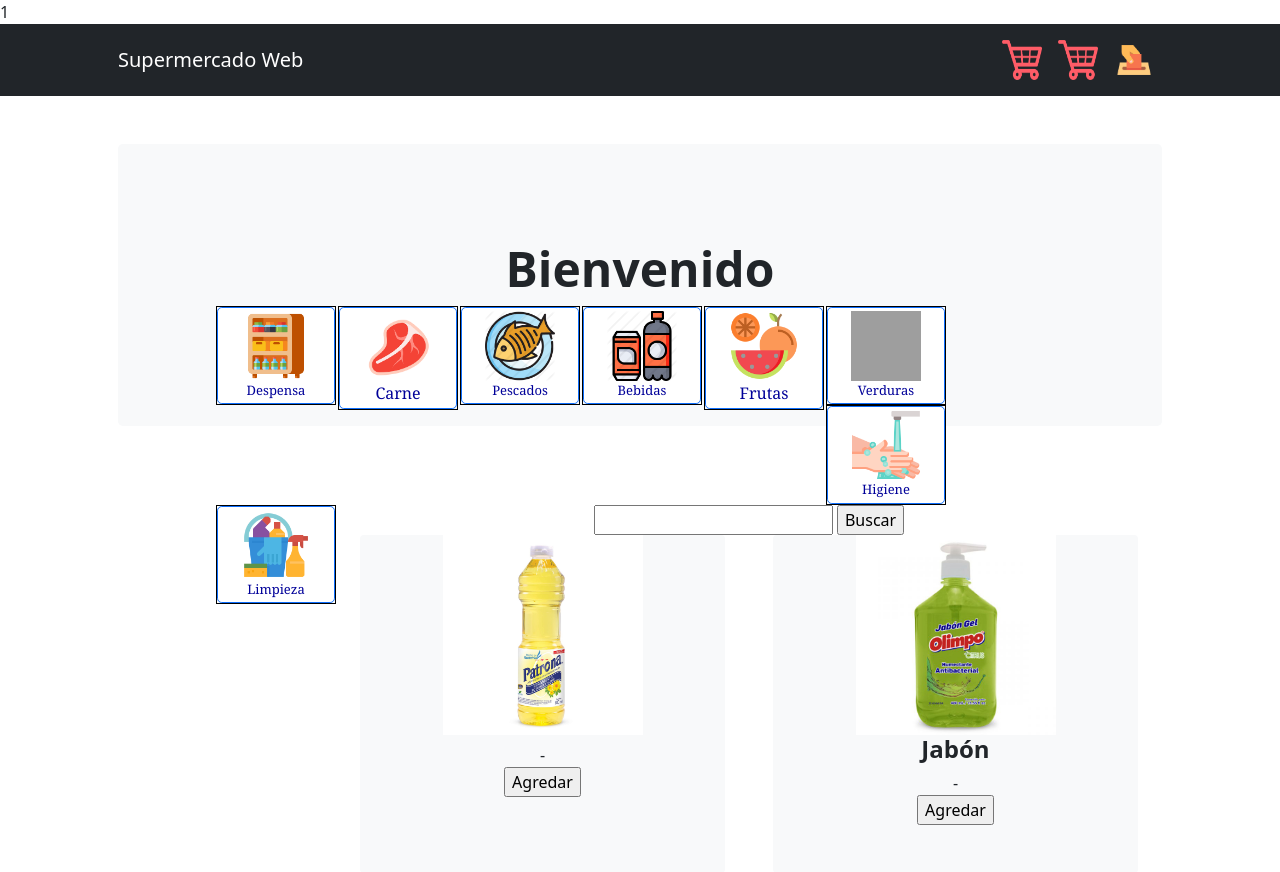
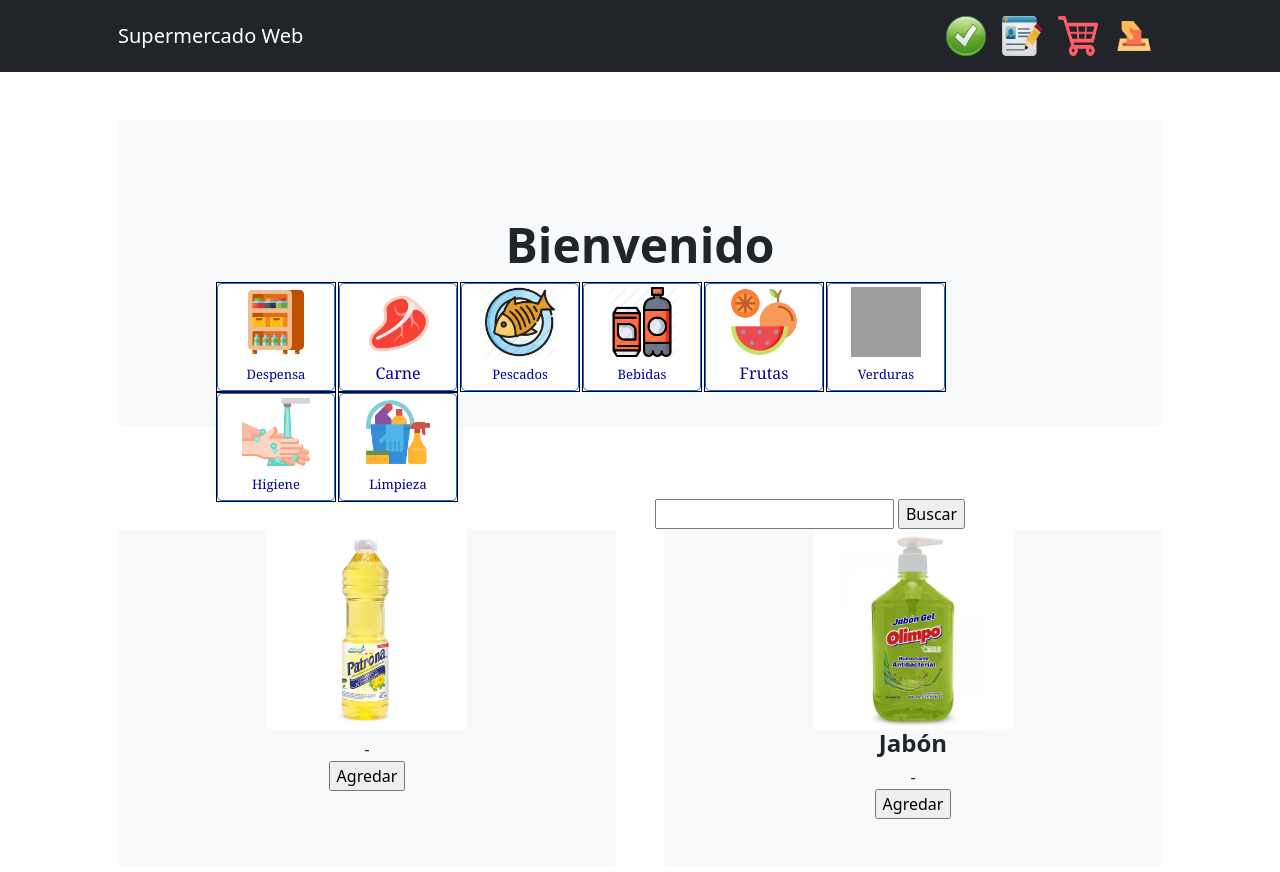
Before and after one commit to Kyung03/pagina_web, a PHP site: page /index.php in a window 1280 px wide. Shown: the top 872 px of the page. Run offline with PHP 8.4, Linux system fonts and the light colour scheme; the visitor is signed in with stand-in values (Sample User, id 1); data that the repository does not hold is empty; some libraries are stand-ins or nearby versions; grey boxes are pictures that could not be loaded.

Commit message:
Boton de x y check funcionando correctamente

```diff
--- a/index.php
+++ b/index.php
@@ -1,7 +1,7 @@
 <?php
 //if(isset($_SESSION['idusuario']))
 session_start();
-echo $_SESSION['idusuario'];
+
 include("conexion.php");
 $con=conectar();
 
@@ -33,21 +33,22 @@
                 <button class="navbar-toggler" type="button" data-bs-toggle="collapse" data-bs-target="#navbarSupportedContent" aria-controls="navbarSupportedContent" aria-expanded="false" aria-label="Toggle navigation"><span class="navbar-toggler-icon"></span></button>
                 <div class="collapse navbar-collapse" id="navbarSupportedContent">
                     <ul class="navbar-nav ms-auto mb-2 mb-lg-0">
-                        <li class="nav-item"><a class="nav-link active" aria-current="page" href="#!">                <img src="imagenes/menu/carrito.png"    width="40" height="40"></a></li>
+
                         <?php
                         if(isset($_SESSION['idusuario'])){
                         ?>
-                        <li class="nav-item"><a class="nav-link"                            href="index.php"><img src="imagenes/menu/carrito.png"   width="40" height="40"></a></li>
+                        <li class="nav-item"><a class="nav-link active" aria-current="page" href="#!">                <img src="imagenes/menu/check.png"    width="40" height="40"></a></li>
                         <?php
                         }
                         else{
+                        ?>
+                        <li class="nav-item"><a class="nav-link active" aria-current="page" href="#!">                <img src="imagenes/menu/x.png"    width="40" height="40"></a></li>
+                        <?php } ?>
 
-
-                        ?>
-                        <li class="nav-item"><a class="nav-link"                            href="inicio_sesion.php"><img src="imagenes/menu/registro.png"   width="40" height="40"></a></li>
-                        <?php } ?>
-                        <li class="nav-item"><a class="nav-link"                            href="#!">                <img src="imagenes/menu/reclamo.png"    width="40" height="40"></a></li>
-                    </ul>
+                            <li class="nav-item"><a class="nav-link"                            href="inicio_sesion.php"><img src="imagenes/menu/registro.png"   width="40" height="40"></a></li>
+                            <li class="nav-item"><a class="nav-link active" aria-current="page" href="#!">                <img src="imagenes/menu/carrito.png"    width="40" height="40"></a></li>
+                            <li class="nav-item"><a class="nav-link"                            href="#!">                <img src="imagenes/menu/reclamo.png"    width="40" height="40"></a></li>
+                     </ul>
 
                 </div>
 
--- a/validado.php
+++ b/validado.php
@@ -9,10 +9,12 @@
 $sql="SELECT * from usuario where usuario = '$usuario'";
 $result=mysqli_query($con,$sql);
 $mostrar=mysqli_fetch_array($result);
+//$_PRUEBA['idnombre']=$mostrar['usuario'];
 if($contrasena==$mostrar['contrasena_usuario']){
-    echo $mostrar['contrasena_usuario'];
+    //echo $mostrar['contrasena_usuario'];
     $_SESSION['idusuario']=$mostrar['codigo_usuario'];
-    echo $_SESSION['idusuario'];
+    echo $mostrar['usuario'];
+    //echo $_PRUEBA['usuario'];
     header("Location:index.php")  ;
 }
 else{
```
Also changed, not shown: imagenes/menu/check.png (added), imagenes/menu/x.png (added).
